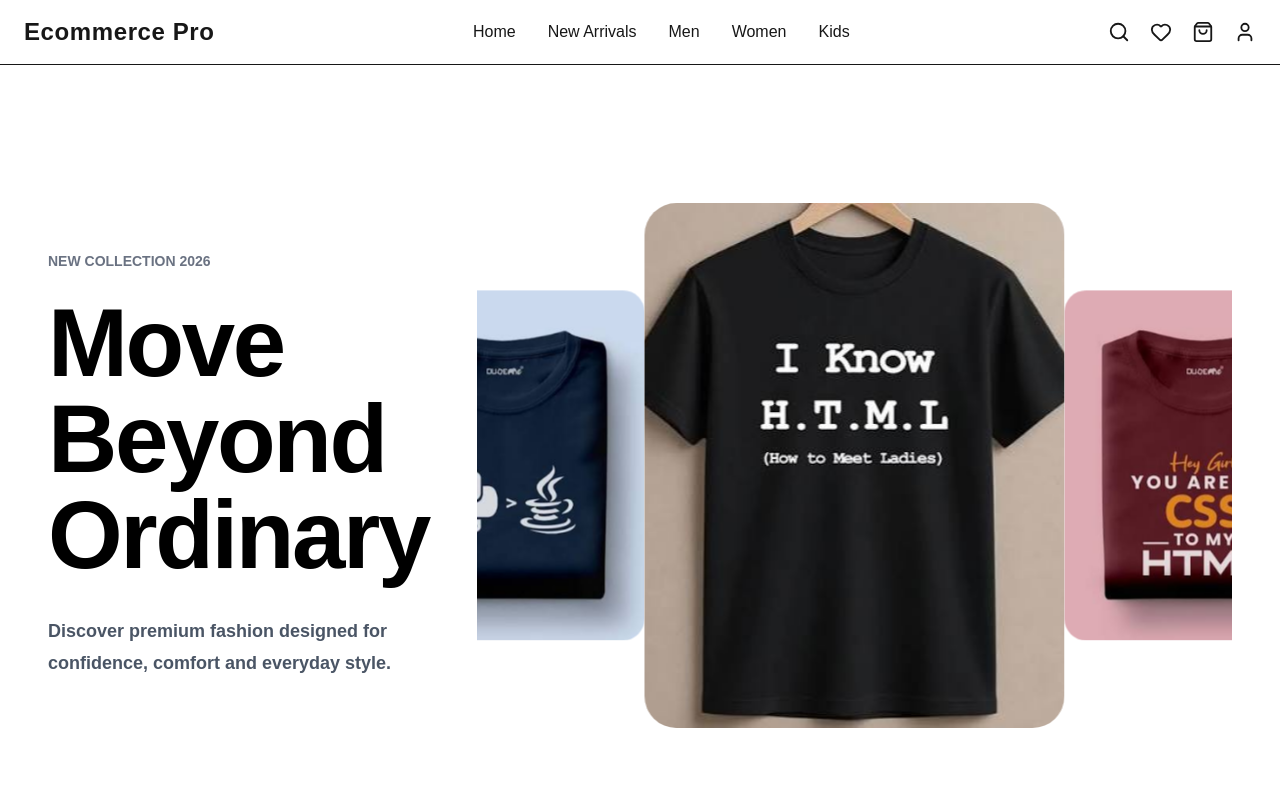
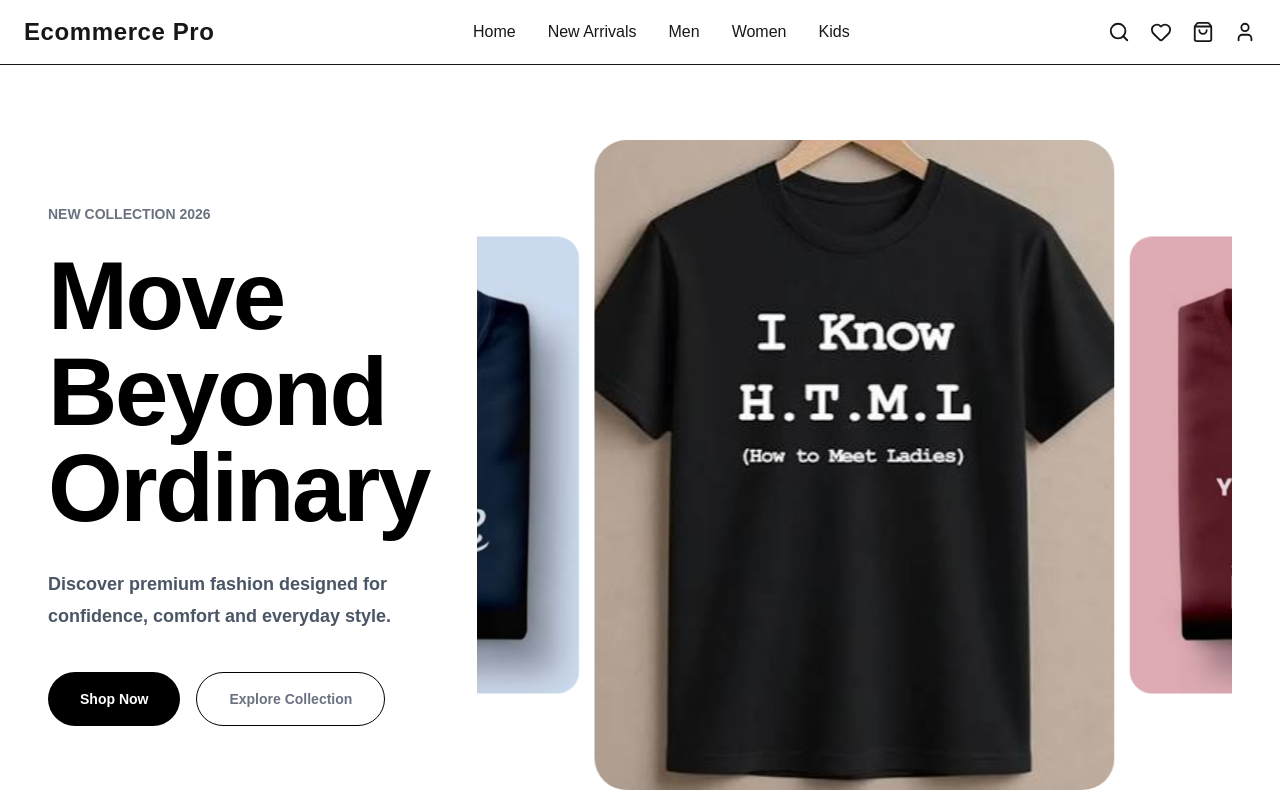
Before and after one commit to Prajwalsonekar2004/ecommerce-pro, a Next.js app: page / in a window 1280 px wide. Shown: the top 800 px of the page. Built offline with nearby package versions, Linux system fonts and the light colour scheme.

Commit message:
Enhance hero section with premium CTA and carousel layout

```diff
--- a/components/home/hero/HeroCarousel.tsx
+++ b/components/home/hero/HeroCarousel.tsx
@@ -18,15 +18,15 @@ export default function HeroCarousel() {
       slidesPerView="auto"
       coverflowEffect={{
         rotate: 0,
-        stretch: 0,
-        depth: 120,
-        modifier: 2,
-        scale: 0.9,
+        stretch: -30,
+        depth: 180,
+        modifier: 1.6,
+        scale: 0.92,
         slideShadows: false,
       }}
     >
       {heroSlides.map((slide) => (
-        <SwiperSlide key={slide.id} className="!w-[320px] md:!w-[420px]">
+        <SwiperSlide key={slide.id} className="!w-[360px] md:!w-[520px]">
           <div className="relative aspect-[4/5] overflow-hidden rounded-[32px]">
             <Image
               src={slide.image}
--- a/components/home/hero/HeroContent.tsx
+++ b/components/home/hero/HeroContent.tsx
@@ -14,6 +14,15 @@ export default function HeroContent() {
         Discover premium fashion designed for confidence, comfort and everyday
         style.
       </p>
+      <div className="mt-10 flex flex-wrap gap-4">
+        <button className="rounded-full bg-black px-8 py-4 text-white transition hover:scale-105 hover:bg-neutral-800">
+          Shop Now
+        </button>
+
+        <button className="rounded-full border border-black px-8 py-4 transition hover:bg-black hover:text-white">
+          Explore Collection
+        </button>
+      </div>
     </span>
   );
 }
```
